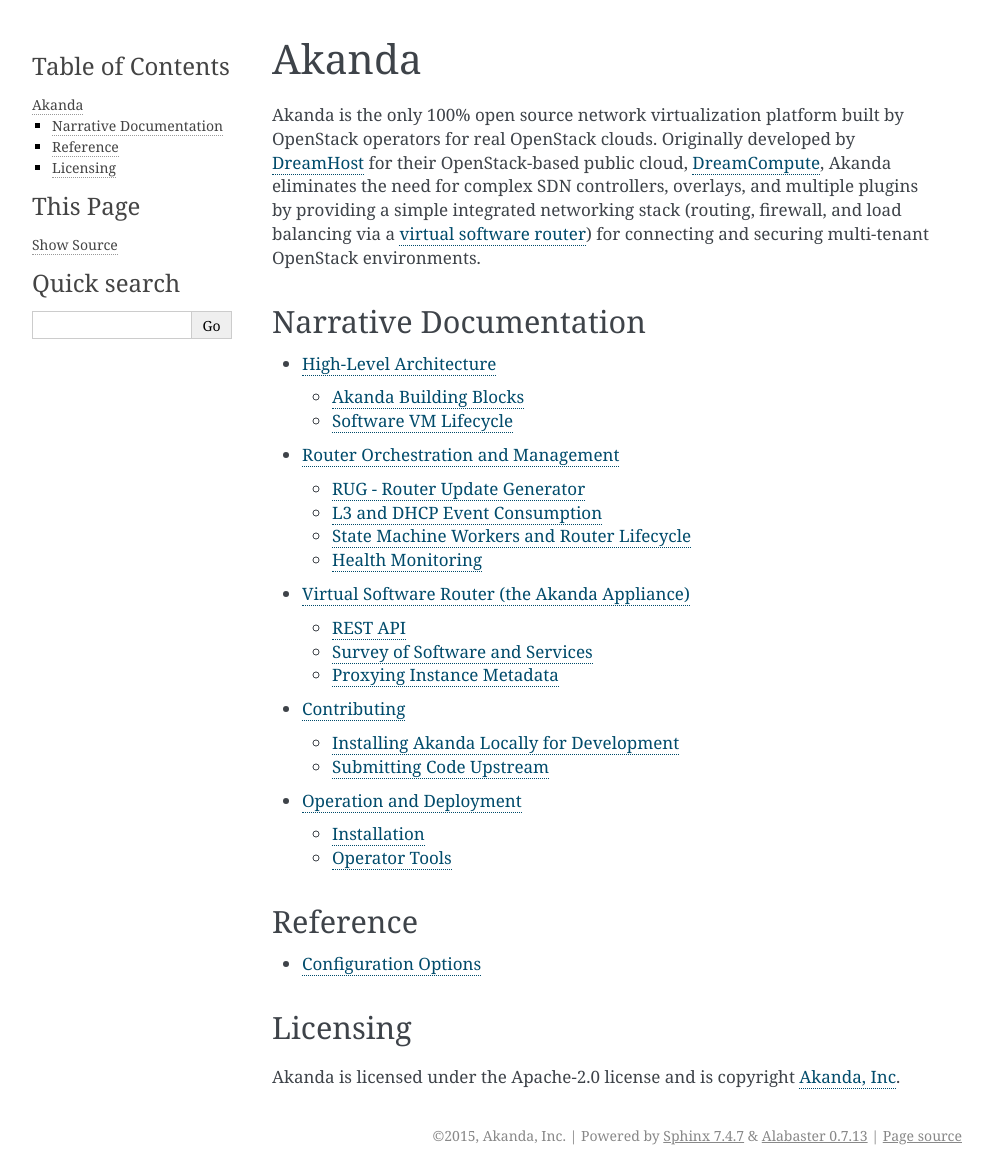
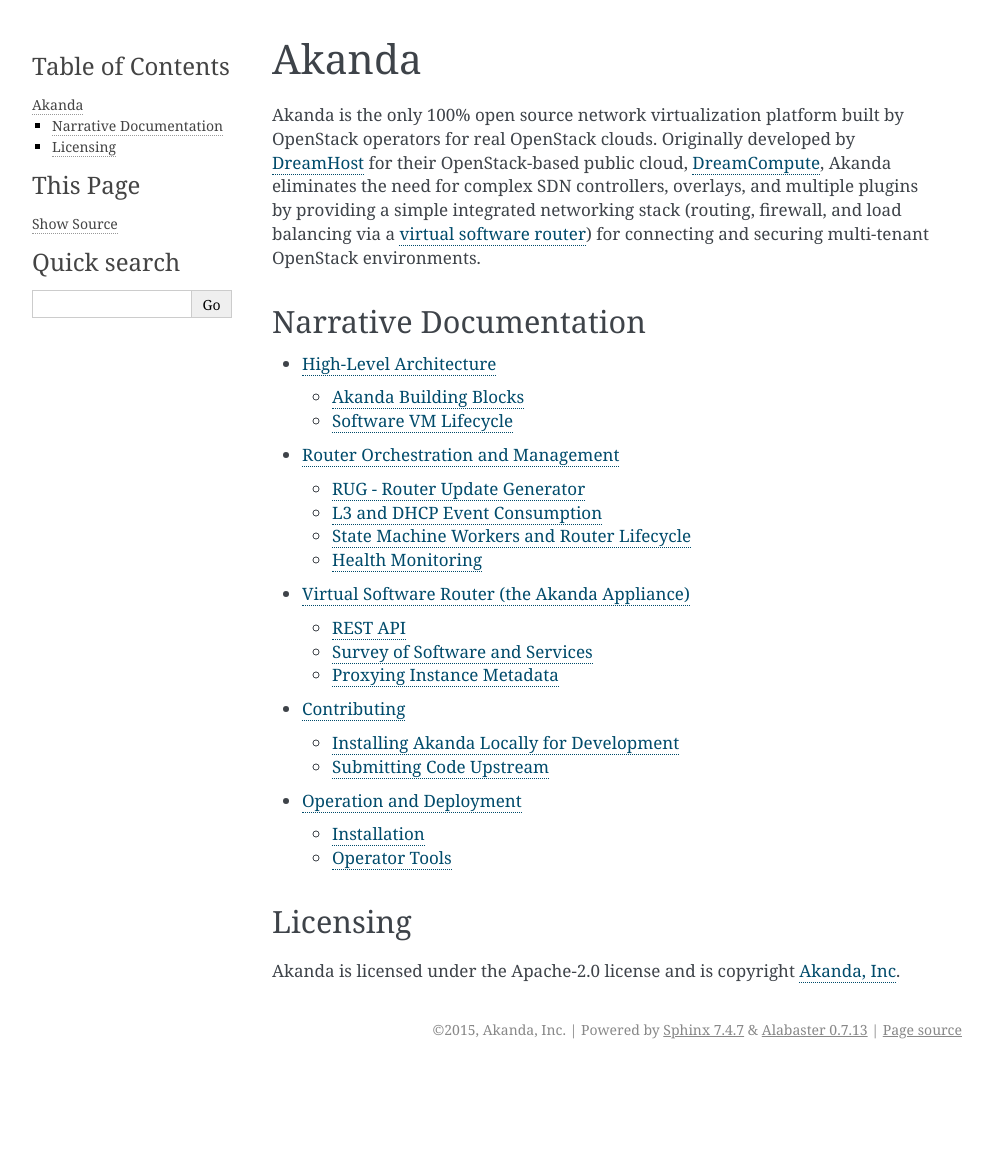
Before and after one commit to akanda/akanda, a Sphinx documentation site: the page built from docs/source/index.rst, in a window 1280 px wide. Shown: the whole page, without its empty margins (148-1141 px from the left). Built offline with Sphinx 7.4.7, drawn with Linux system fonts in a browser that asks for light colours; after the commit the page ends 1069 px from its top, so only the background shows below that.

Commit message:
Remove reference from the index for now.

```diff
--- a/docs/source/index.rst
+++ b/docs/source/index.rst
@@ -27,14 +27,6 @@
    contribute.rst
    operation.rst
 
-Reference
----------
-
-.. toctree::
-   :maxdepth: 2
-
-   reference.rst
-
 Licensing
 ---------
 Akanda is licensed under the Apache-2.0 license and is copyright `Akanda, Inc
```
